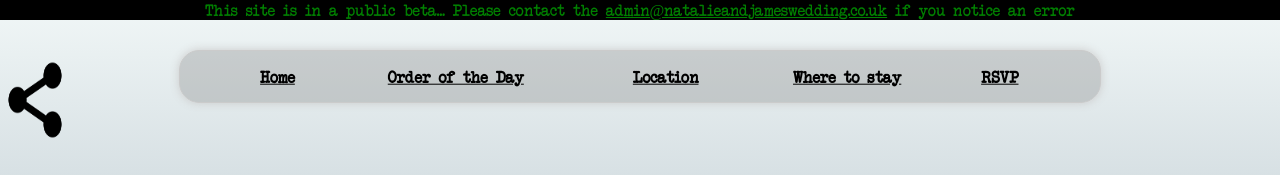
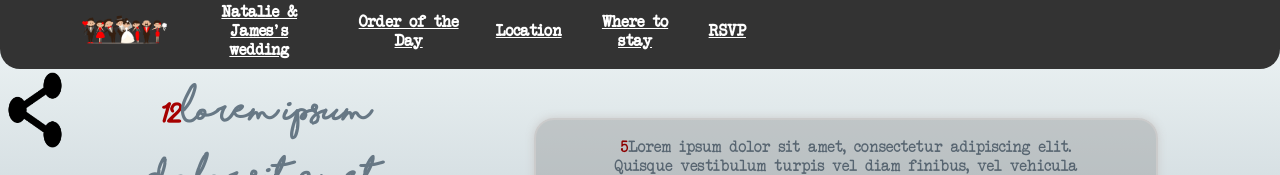
Before and after one commit to jdtechnology/njWedGit, a PHP site: page /day.php in a window 1280 px wide. Shown: the top 175 px of the page. Run offline with PHP 8.4, Linux system fonts and the light colour scheme; lists and menus that the app fills with data are empty.

Commit message:
Major NavBar changes

```diff
--- a/includes/css/main.css
+++ b/includes/css/main.css
@@ -111,24 +111,33 @@ img#mainimg {
 }
 
 #head {
-	position:relative;
-	z-index:2;
-	background: rgba(120,120,120,0.3);
-	width: 800px;
-	margin: 30px auto 0 auto; /*top, bottom, hight, width?!*/
-	padding: 0 60px 30px 60px;
-	border: solid 1px #cbcbcb;
-	/*background: #fafafa;*/
-	-moz-box-shadow: 0px 0px 10px #cbcbcb;
-	-webkit-box-shadow: 0px 0px 10px #cbcbcb;
+	position:fixed;
+	z-index:100;
+	background: #333;
+	padding: 0 60px 10px 60px;
+	top: 0px;
+	left:0;
+	right:0;
+	overflow:hidden;
+	-moz-border-radius:0 0 20px 20px;
+	-khtml-border-radius:0 0 20px 20px;
+	-webkit-border-radius:0 0 20px 20px;
+	border-radius:0 0 20px 20px;
 }
 
 #contextmen {
-	width: 100%;
+	width:60%;
 	border-collapse: collapse;
 	position: relative;
-	top: -70%;
-	transform: translateY(70%);
+	/* transform: translateY(70%); */
+	color:white;
+	top: 0;
+}
+#contextmen th {
+	/* border: solid;
+	border-color: darkgrey; */
+	padding-left: 10px;
+	padding-right: 10px;
 }
 /*a:link, a:hover, a:active { color: black; }*/
 a { color: inherit; }
@@ -311,8 +320,9 @@ select{
 	/*text-indent: -99999px;*/
 	outline: medium none;
 	position: absolute;
-	top: 50px;
+	top: 60px;
 	left: 0px;
+	z-index: 200;
 }
 .shareout {
 	width: 70px;
@@ -321,8 +331,9 @@ select{
 	/*text-indent: -99999px;*/
 	outline: medium none;
 	position: absolute;
-	top: 50px;
+	top: 70px;
 	left: 60px;
+	z-index: 200;
 }
 .shareContentHide {
 	display: none !important;
@@ -343,8 +354,9 @@ select{
 	/*text-indent: -99999px;*/
 	outline: medium none;
 	position: absolute;
-	top: 50px;
+	top: 70px;
 	left: 0px;
+	z-index: 200;
 }
 
 .required {
--- a/navigation.php
+++ b/navigation.php
@@ -1,9 +1,10 @@
 <?php require("share_tab.php"); ?>
-<div id="beta_message">This site is in a public beta... Please contact the <a href="mailto:admin@natalieandjameswedding.co.uk">admin@natalieandjameswedding.co.uk</a> if you notice an error</div>
-<div class="container" id="head">
+<!-- <div id="beta_message">This site is in a public beta... Please contact the <a href="mailto:admin@natalieandjameswedding.co.uk">admin@natalieandjameswedding.co.uk</a> if you notice an error</div> -->
+<div class="1container" id="head">
 	<table id="contextmen">
 		<tr>
-			<th><a class="ajax-nav" href="index">Home</a></th>
+			<th><a class="ajax-nav" href="index"><img src="includes/images/bg-icon.png" style="height:45px"></a></th>
+			<th><a class="ajax-nav" href="index">Natalie & <br>James's wedding</a></th>
 			<th><a class="ajax-nav" href="ootd">Order of the Day</a></th>
 			<th>
 				<!--<div class="dropdown">-->
--- a/table_left.php
+++ b/table_left.php
@@ -80,8 +80,6 @@ if($page_ref == "home_page") {
 					<div id="microsoft_placehold2"></div>
 				</div>
 			</td>
-}
-?>
 <?php
 } else {
 	echo "FAILURE";
```
Also changed, not shown: includes/images/bg-icon-old.jpg (added), includes/images/bg-icon.jpg (added), includes/images/bg-icon.png (added).
